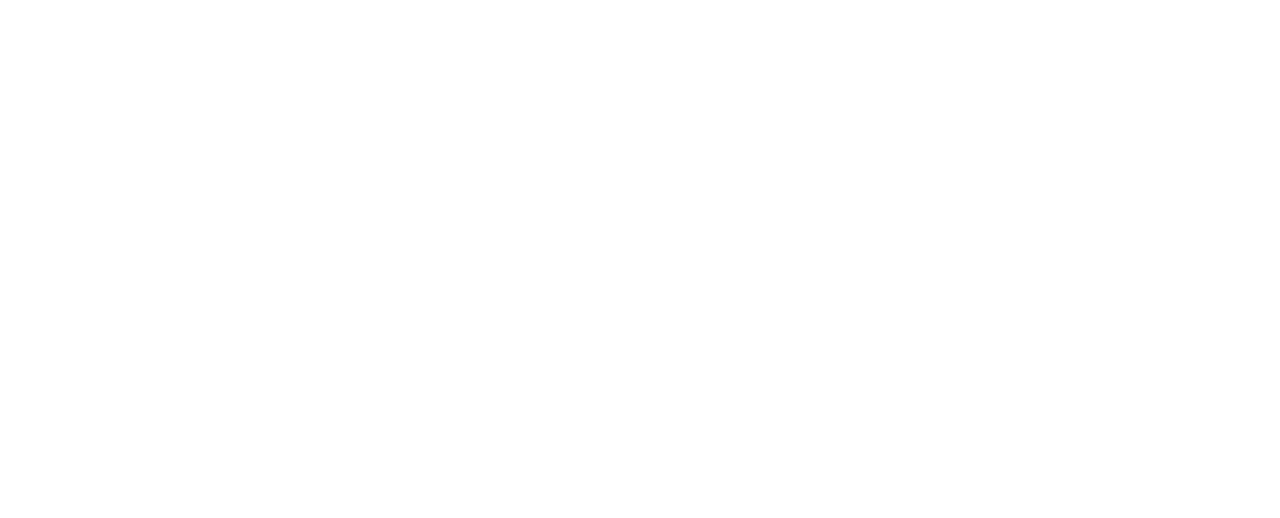
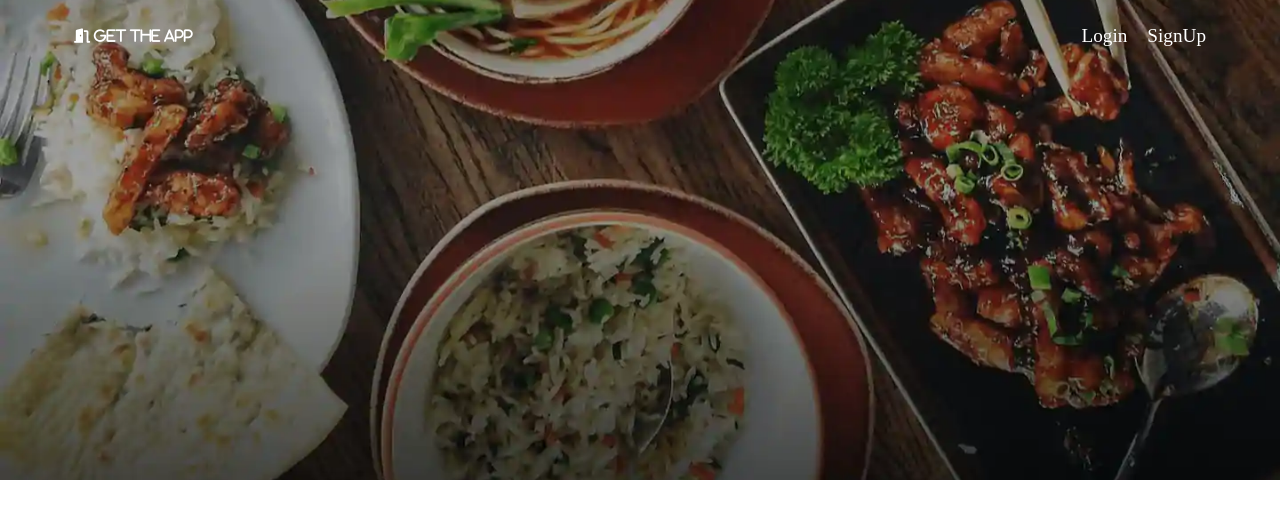
Before and after one commit to RinkiKumari-rk123/Zomato_Clone_byRinki, a plain HTML site: page LandingPage/index.html in a window 1280 px wide. Drawn offline with Linux system fonts and the light colour scheme.

Commit message:
Nav section completed

```diff
--- a/LandingPage/assets/styles/styles.css
+++ b/LandingPage/assets/styles/styles.css
@@ -8,3 +8,33 @@
 a{
     color: unset;
 }
+header{
+    background-image: url("../images/hero.png");
+    background-position: center;
+    background-size: cover;
+    height:60vh;
+}
+nav{
+    display: flex;
+    justify-content: space-between;
+    align-items: center;
+    flex-direction: row;
+    padding: 25px 0px;
+    width: 90%;
+    margin: 0px auto;
+}
+ nav .nav-item{
+color: white;
+margin: 0px 10px;
+}
+nav div.container{
+    display: flex;
+}
+nav div.nav-item.app{
+    font-size: 0.9rem;
+    font-weight: 900;
+}
+nav div.nav-item{
+    font-size: 1.2rem;
+    font-weight: 200;
+}
--- a/LandingPage/index.html
+++ b/LandingPage/index.html
@@ -11,6 +11,18 @@
     <title>Not Zomato</title>
 </head>
 
-<body></body>
+<body>
+    <header>
+        <nav>
+            <div class="nav-item app">
+                <i class="fas fa-door-open"> Get the App</i>
+            </div>
+            <div class="container">
+            <div class="nav-item">Login</div>
+            <div class="nav-item">SignUp</div>
+            </div>
+        </nav>
+    </header>
+</body>
 
 </html>
```
